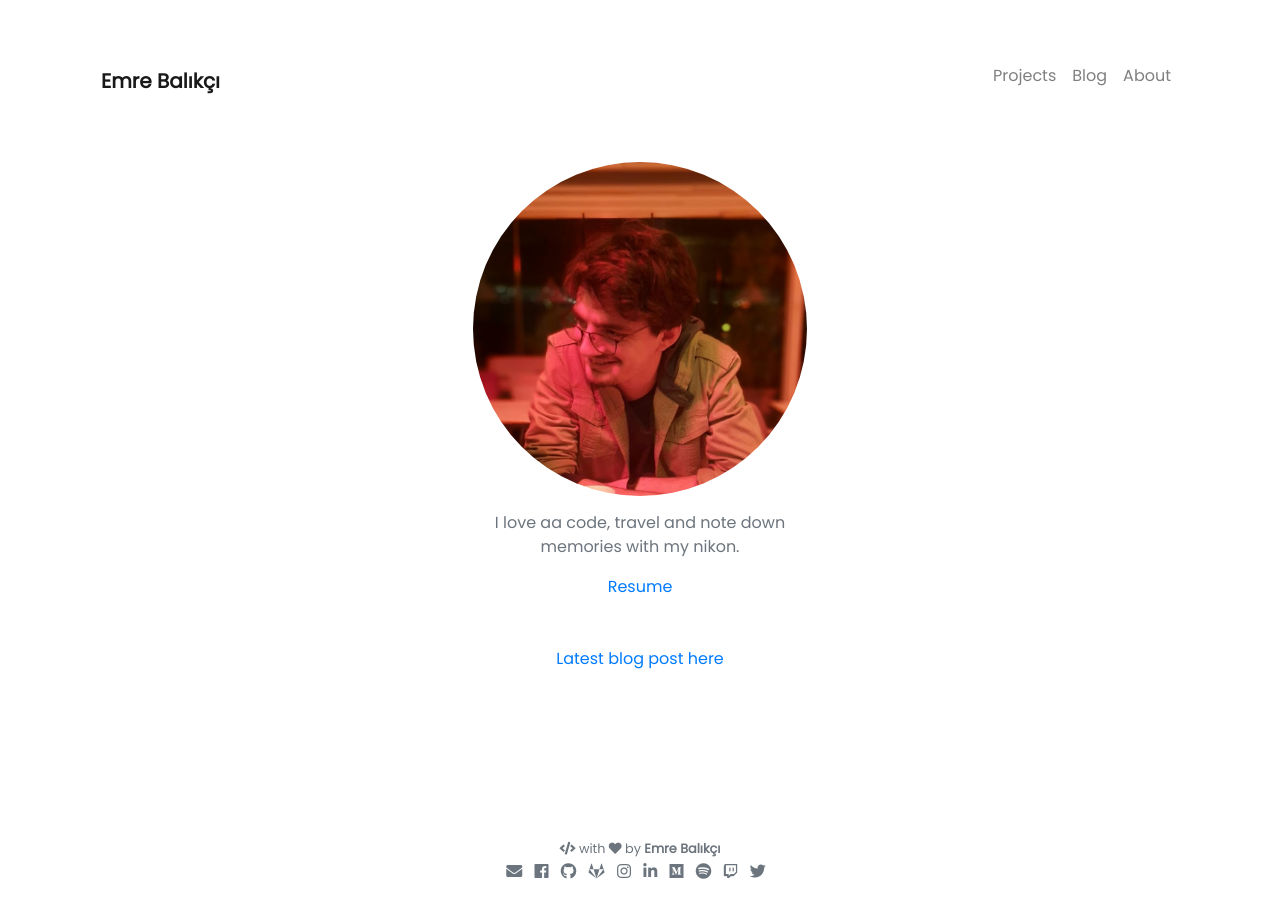
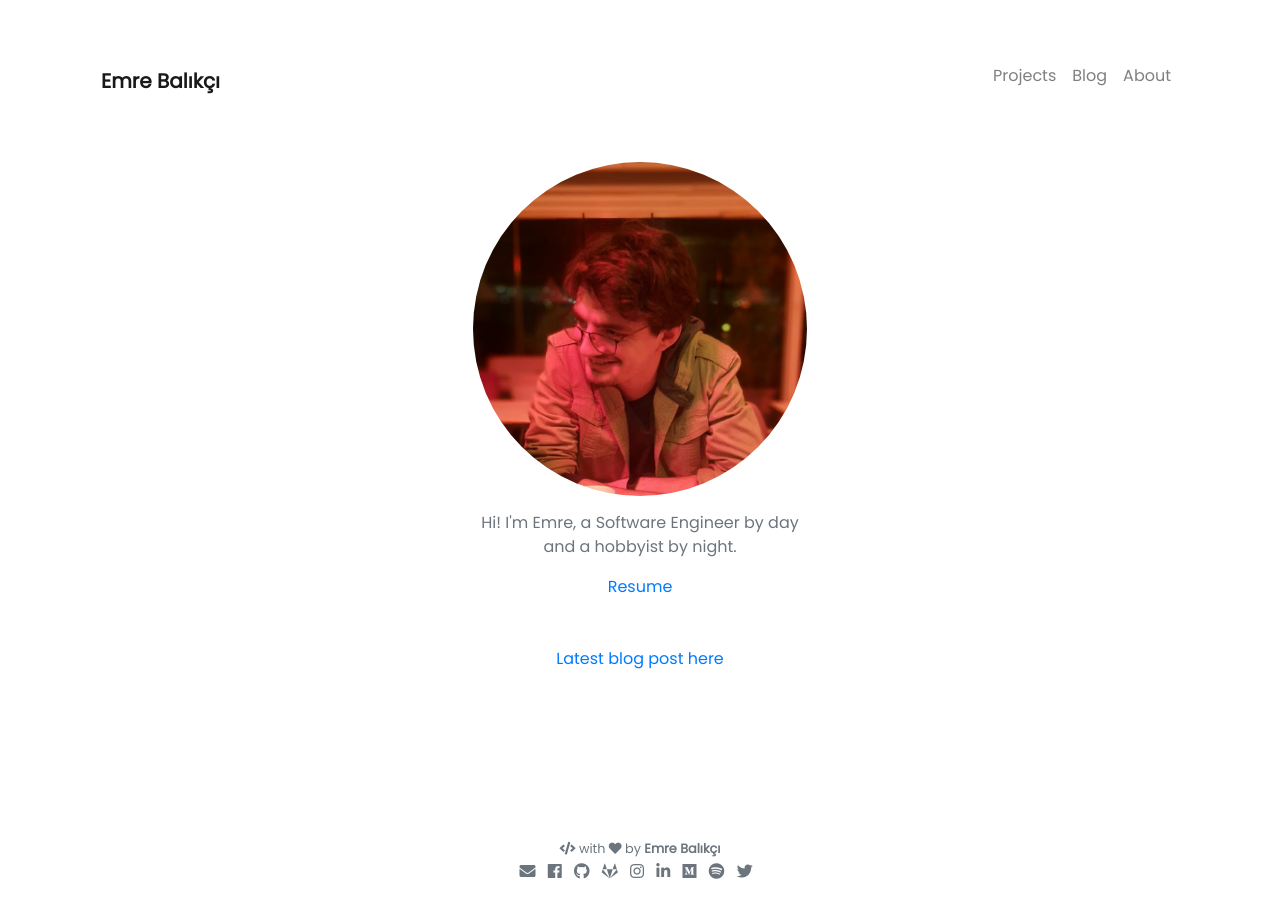
Before and after one commit to emrebalikci/emrebalikci.github.io, a Jekyll site: the page built from index.html, in a window 1280 px wide. Built offline with Jekyll 4.4.1, drawn with Linux system fonts in a browser that asks for light colours; nearby versions of some CDN libraries.

Commit message:
editing links and content

```diff
--- a/_config.yml
+++ b/_config.yml
@@ -1,9 +1,8 @@
 ### Site Settings ###
 title               : Emre Balıkçı
 description         : >-                               # >- means to ignore newlines until "url:"
-                      I love aa code,
-                      travel and note down memories with my nikon.
-latest_blog_post    : /blog/a-special-year
+                      Hi! I'm Emre, a Software Engineer by day and a hobbyist by night.
+#latest_blog_post    : /blog/a-special-year
 url                 : "emrebalikci.com"                         # base hostname & protocol for your site (e.g. http://example.com)
 baseurl             : ""                    # subpath of your site (e.g. /blog) [IMPORTANT: use "" if your are hosting at https://username.github.io directly]
 repository          : emrebalikci/emrebalikci.github.io    # repository metadata on GitHub Pages [know more at https://help.github.com/en/articles/repository-metadata-on-github-pages]
@@ -27,7 +26,7 @@ author:
   spotify           : ngudu2homb9f0ot34oaz71s5t
 # stackoverflow     : your_user_id
 # tumblr            : your_username.tumblr.com
-  twitch            : jenplaysgames2
+# twitch            : jenplaysgames2
   twitter           : emrebalikci_
 # vimeo             : your_username
 # youtube           : your_channel_name
--- a/_posts/2019-09-05-0'dan 1'e SSH.markdown
+++ b/_posts/2019-09-05-0'dan 1'e SSH.markdown
@@ -4,7 +4,7 @@ date:   2019-09-05 23:30:00
 categories: [Unix]
 tags: [ssh]
 style: fill
-color: blue
+color: dark
 description: Who would've known home cooking can be so enjoyable!
 ---
 Güvenli Kabuk (SSH), güvenliği artıran **Şifreleme** ve **Kimlik Doğrulama** özellikleri sunar. Diğer iki önemli özellik
```
Also changed, not shown: _data/timeline.yml (+19 -21 lines), pages/about.md (+10 -1 lines), README.md.
